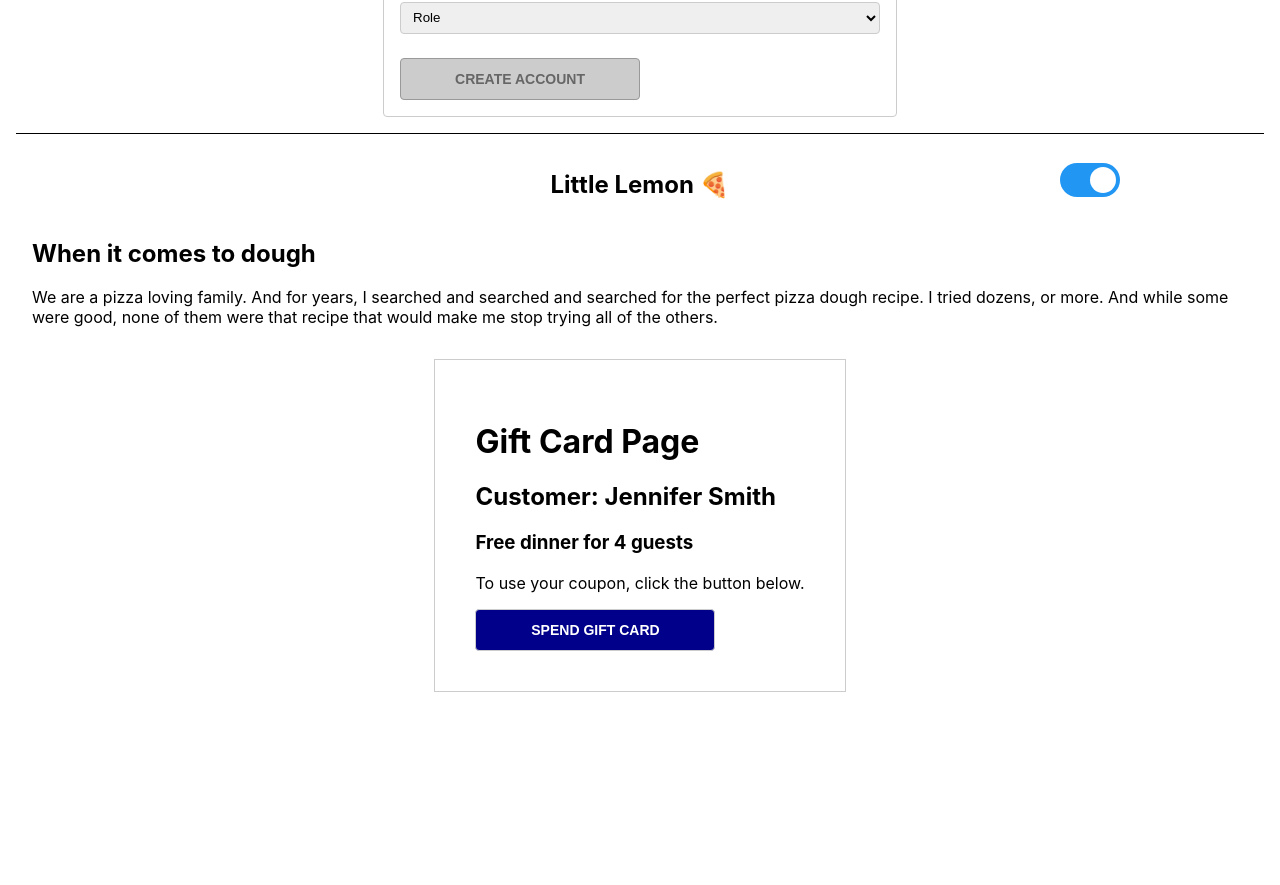
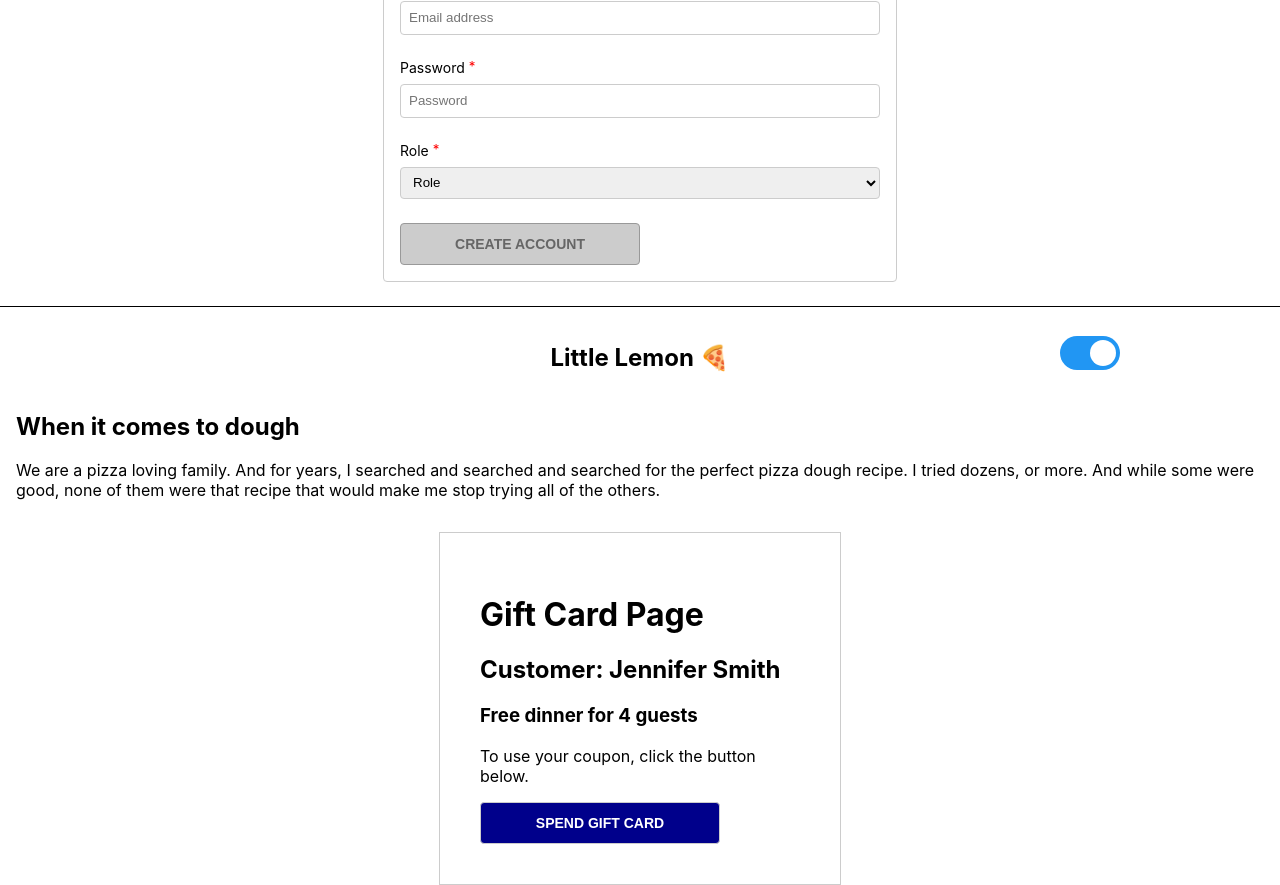
Before and after one commit to eloiji/advanced_react, a React (Create React App) app: page / in a window 1280 px wide. Shown: the part 300-1185 px from the top of the page. Before the commit the page ends 992 px from the top, so only its background shows below. Built offline with nearby package versions, Linux system fonts and the light colour scheme.

Commit message:
chore: update styles

```diff
--- a/src/App.css
+++ b/src/App.css
@@ -1,15 +1,8 @@
-.App {
-  display: flex;
-  flex: 1;
-  height: 100vh;
-  justify-content: center;
-  align-items: center;
-}
-
 fieldset {
   display: flex;
   width: 480px;
   padding: 16px;
+  margin: 24px auto;
   border: 1px solid #ccc;
   border-radius: 4px;
   flex-direction: column;
--- a/src/components/ManagingState.js
+++ b/src/components/ManagingState.js
@@ -1,3 +1,4 @@
+import "./ManagingStates.css";
 import { useState } from "react";
 
 function ManagingStates() {
@@ -21,7 +22,7 @@ function ManagingStates() {
   }
 
   return (
-    <div style={{ padding: "40px", border: "1px solid #ccc" }}>
+    <div className="gift-card">
       <h1>Gift Card Page</h1>
       <h2>
         Customer: {giftCard.firstName} {giftCard.lastName}
--- /dev/null
+++ b/src/components/ManagingStates.css
@@ -0,0 +1,6 @@
+.gift-card{
+    padding: 40px;
+    width: 320px;
+    border: 1px solid #ccc;
+    margin: 0 auto;
+}
--- a/src/components/ThemeSettings.css
+++ b/src/components/ThemeSettings.css
@@ -1,4 +1,4 @@
-.App {
+.theme {
   display: flex;
   padding: 16px;
   flex-direction: column;
--- a/src/components/ThemeSettings.js
+++ b/src/components/ThemeSettings.js
@@ -63,7 +63,7 @@ function ThemeSettings() {
   const { theme } = useTheme();
   return (
     <div
-      className="App"
+      className="theme"
       style={{
         backgroundColor: theme === "light" ? "white" : "black",
       }}
```
